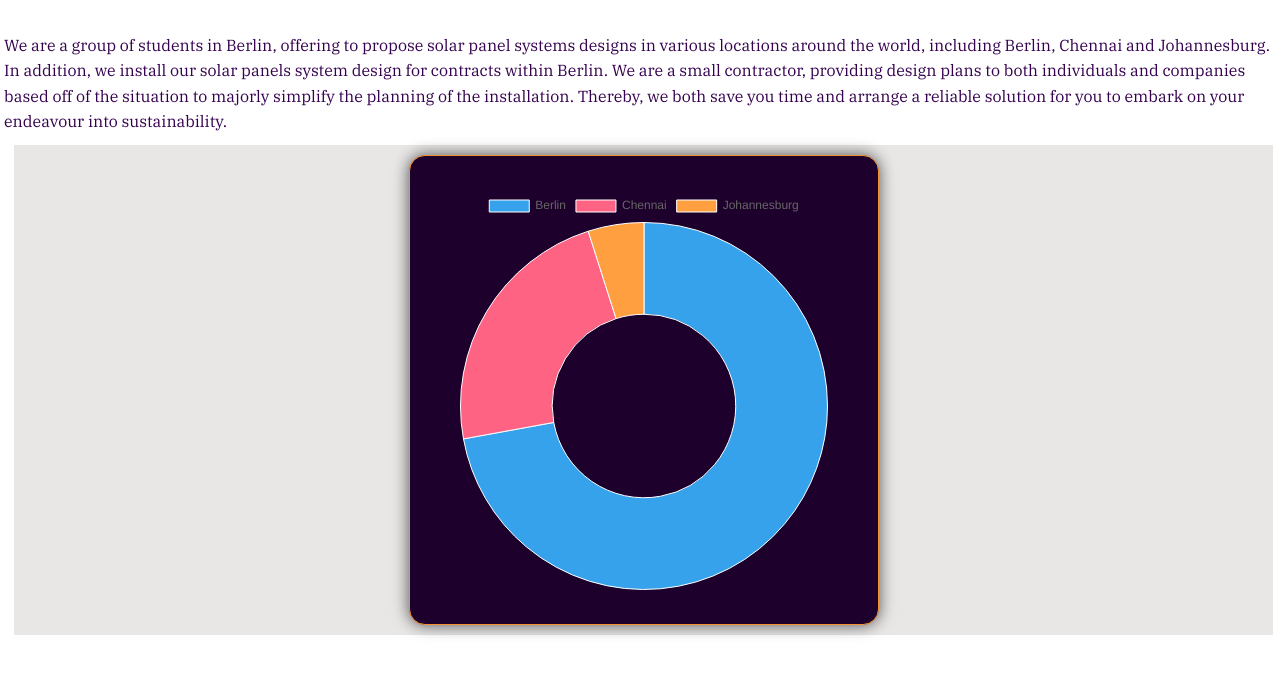
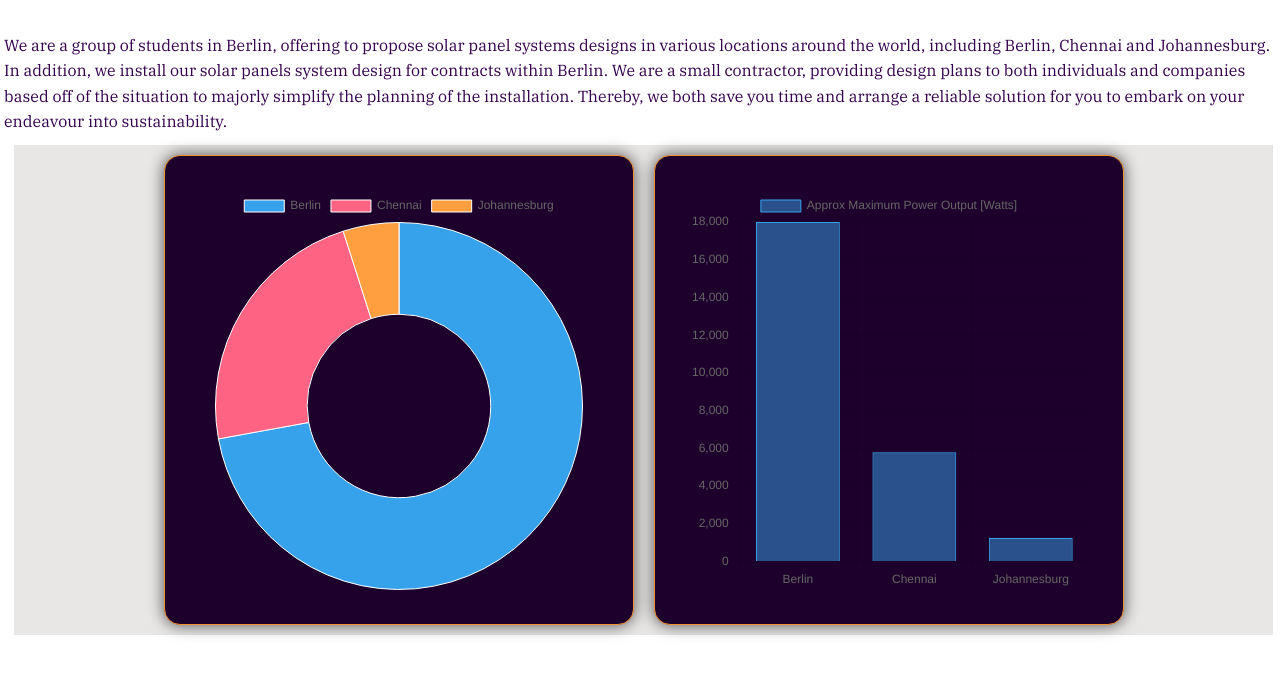
Before and after one commit to yadavalu/Aadith-Panels, a plain HTML site: page index.html in a window 1280 px wide. Shown: the part 109-788 px from the top of the page. Drawn offline with nearby package versions, Linux system fonts and the light colour scheme.

Commit message:
Added power output barchart

```diff
--- a/index.html
+++ b/index.html
@@ -33,6 +33,9 @@
         <div class="stats">
             <canvas id="no_panels" width="400" height="400"></canvas>
         </div>
+        <div class="stats">
+            <canvas id="power_output" width="400" height="400"></canvas>
+        </div>
     </div>
 
     <br/>
--- a/stats.js
+++ b/stats.js
@@ -1,6 +1,6 @@
-const ctx = document.getElementById('no_panels');
+const no_of_panels = document.getElementById('no_panels');
 
-  new Chart(ctx, {
+  new Chart(no_of_panels, {
     type: 'doughnut',
     data: {
       labels: ['Berlin', 'Chennai', 'Johannesburg'],
@@ -10,12 +10,26 @@ const ctx = document.getElementById('no_panels');
         borderWidth: 1
       }]
     },
-    /*
+  });
+
+const power_output = document.getElementById('power_output');
+
+  new Chart(power_output, {
+    type: 'bar',
+    data: {
+      labels: ['Berlin', 'Chennai', 'Johannesburg'],
+      datasets: [{
+        label: 'Approx Maximum Power Output [Watts]',
+        data: [18000, 5800, 1250],
+        borderWidth: 1
+      }]
+    },
+
     options: {
       scales: {
         y: {
           beginAtZero: true
         }
       }
-    }*/
+    }
   });
```
